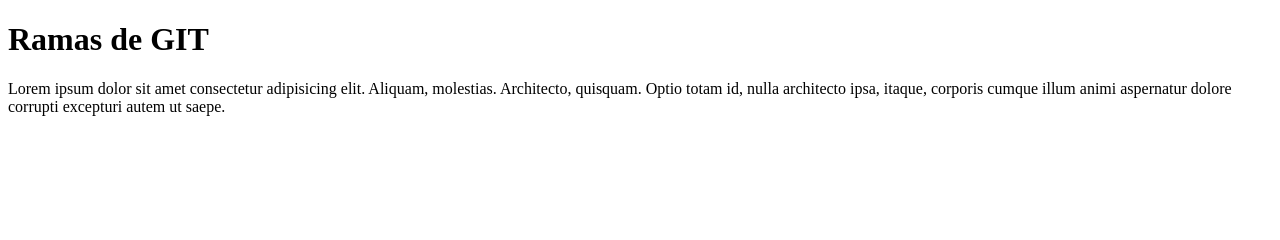
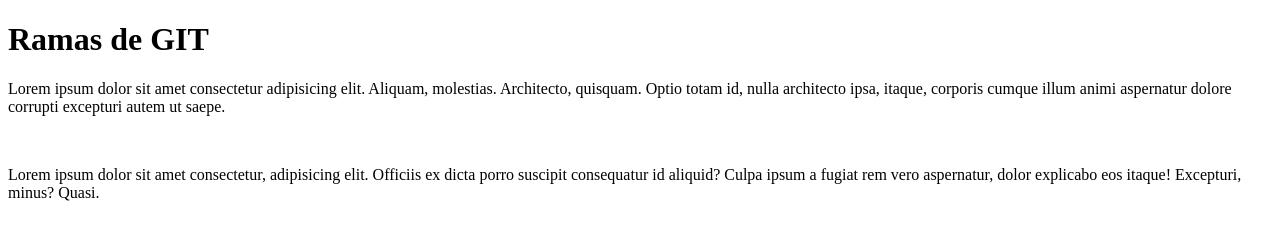
Before and after one commit to lauramedinam/prueba-LAURA, a plain HTML site: page index.html in a window 1280 px wide. Drawn offline with Linux system fonts and the light colour scheme.

Commit message:
ver1 index

```diff
--- a/index.html
+++ b/index.html
@@ -10,5 +10,9 @@
     <p>Lorem ipsum dolor sit amet consectetur adipisicing elit. Aliquam, molestias.
         Architecto, quisquam. Optio totam id, nulla architecto ipsa, itaque, corporis cumque
          illum animi aspernatur dolore corrupti excepturi autem ut saepe.</p>
+         <br>
+         <p>Lorem ipsum dolor sit amet consectetur, adipisicing elit.
+            Officiis ex dicta porro suscipit consequatur id aliquid? Culpa ipsum a fugiat
+             rem vero aspernatur, dolor explicabo eos itaque! Excepturi, minus? Quasi.</p>
 </body>
 </html>
```
